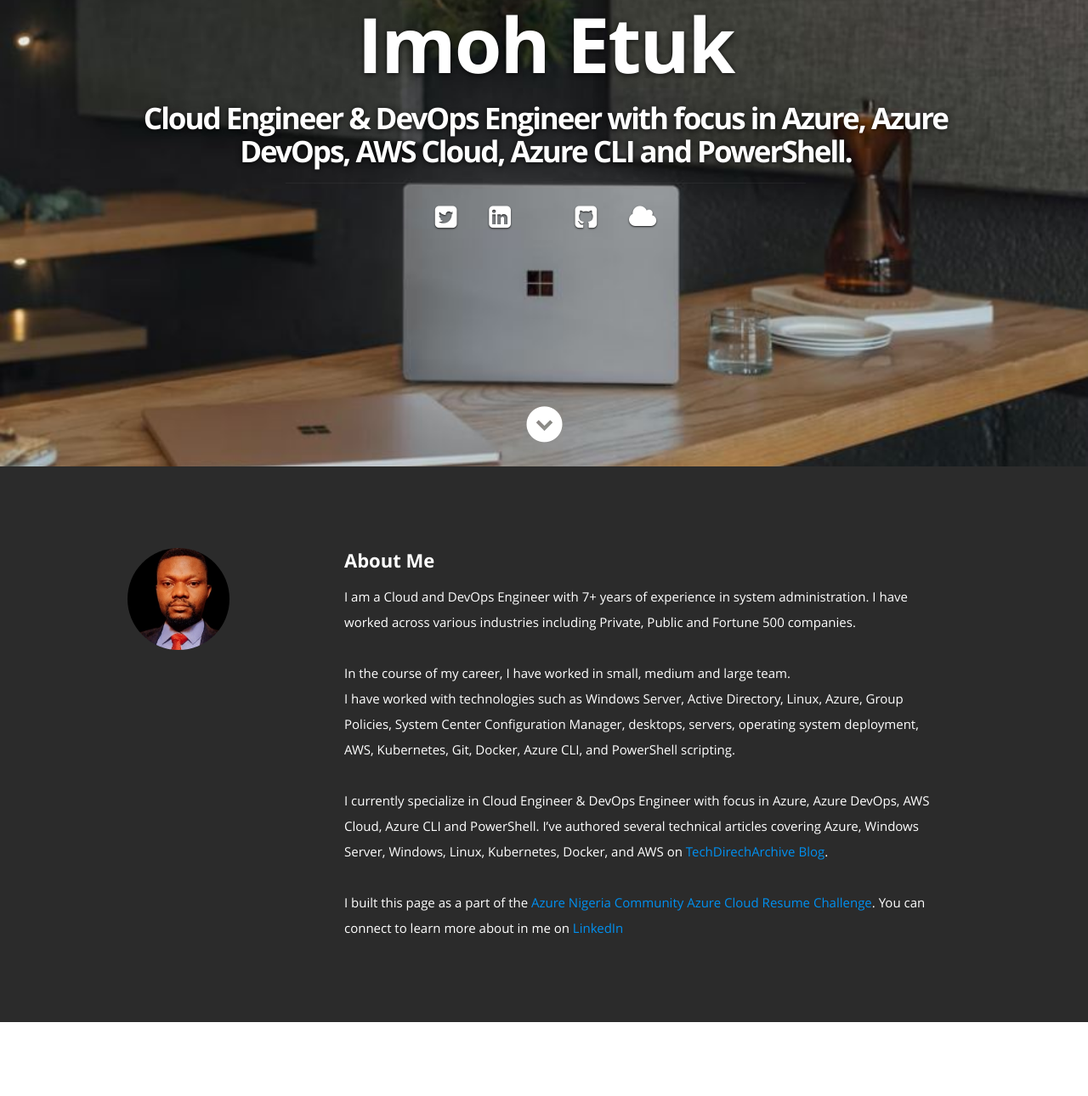
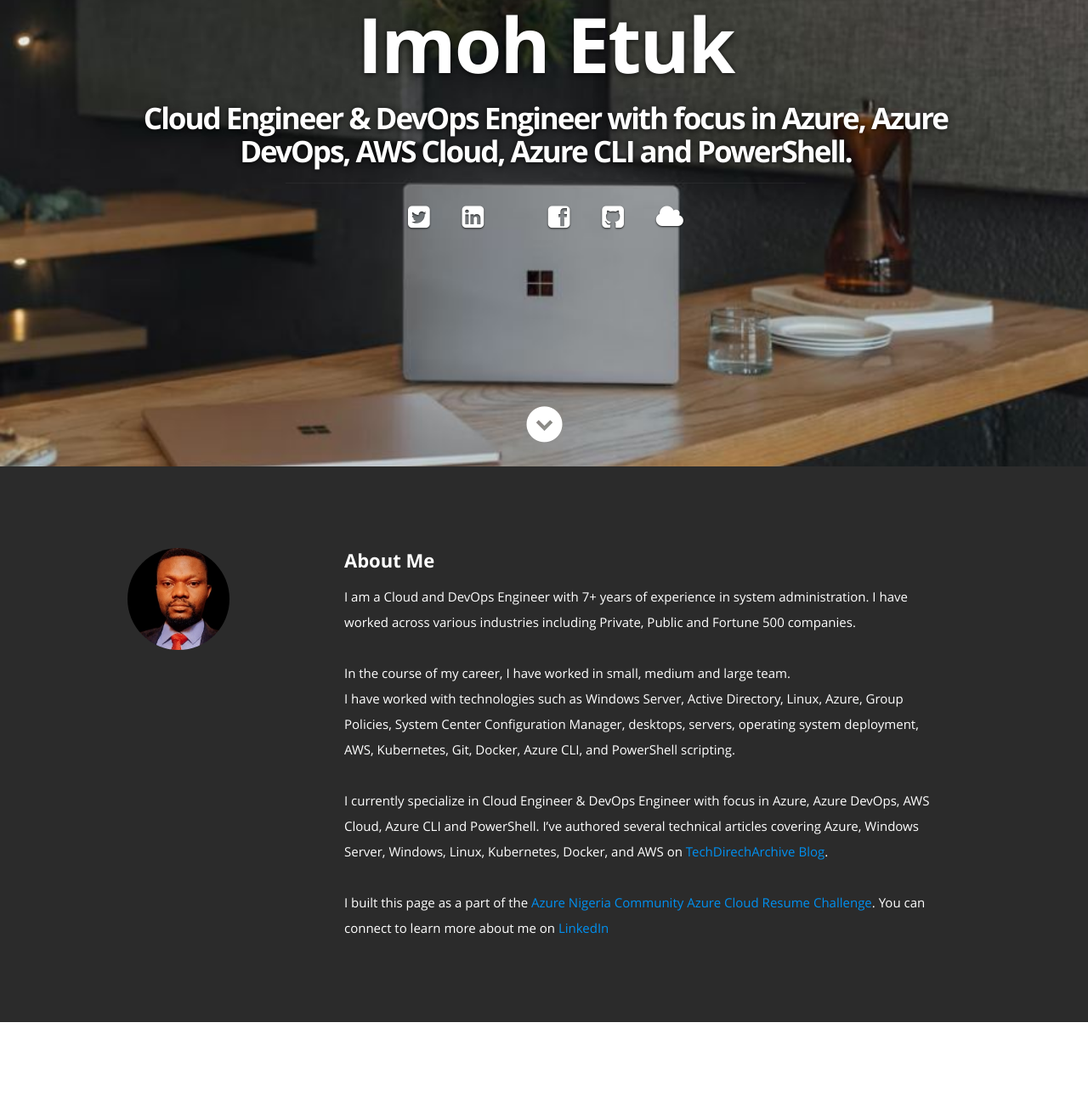
Before and after one commit to imohweb/Cloud-Resume-Project, a plain HTML site: page frontend/index.html in a window 1280 px wide. Shown: the part 251-1541 px from the top of the page at 85% size. Drawn offline with nearby package versions, Linux system fonts and the light colour scheme; no server answers; some icons are missing.

Commit message:
Made changes to Index.HTML file

```diff
--- a/frontend/index.html
+++ b/frontend/index.html
@@ -60,7 +60,8 @@
             <ul class="social">
                <li><a href="https://twitter.com/iamrealimoh" target="_blank"><i class="fa fa-twitter-square"></i></a></li>
                <li><a href="https://linkedin.com/in/etukimoh" target="_blank"><i class="fa fa-linkedin-square"></i></a></li>
-               <li><a href="https://instagram.com/iamrealimoh" target="_blank"><i class="fa fa-instagram-square"></i></a></li>
+               <li><a href="https://instagram.com/imohweb" target="_blank"><i class="fa fa-instagram-square"></i></a></li>
+               <li><a href="https://facebook.com/iamrealimoh" target="_blank"><i class="fa fa-facebook-square"></i></a></li>
                <li><a href="https://github.com/imohweb" target="_blank"><i class="fa fa-github-square"></i></a></li>
                <li><a href="https://techdirectarchive.com/author/iamrealimoh1/"><i class="fa fa-cloud"></i></a></li>
             </ul>
@@ -101,7 +102,7 @@
             </p>
 
             <p>
-               I built this page as a part of the <a href="https://azurenigeria.community" target="_blank">Azure Nigeria Community Azure Cloud Resume Challenge</a>. You can connect to learn more about in me on <a href="https://www.linkedin.com/in/etukimoh/">LinkedIn</a>
+               I built this page as a part of the <a href="https://azurenigeria.community" target="_blank">Azure Nigeria Community Azure Cloud Resume Challenge</a>. You can connect to learn more about me on <a href="https://www.linkedin.com/in/etukimoh/">LinkedIn</a>
             </p>
 
          </div> <!-- end .main-col -->
```
Lines whose indentation alone changed are shown as unchanged.
